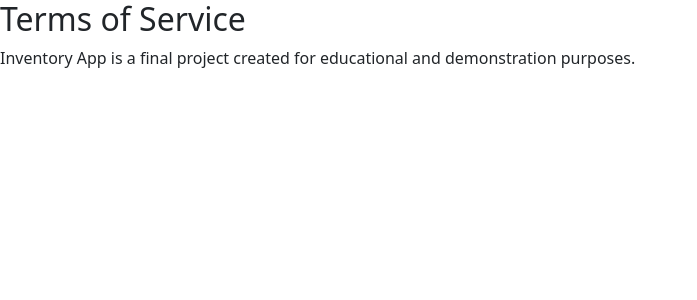
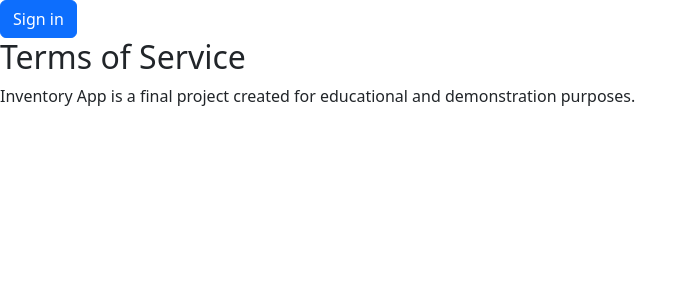
Before and after one commit to DeusVult09/inventory-app, a Rails app: page /terms in a window 1280 px wide. Shown: the top 300 px of the page, without its empty margins (0-697 px from the left). Run offline with Rails 7, Linux system fonts and the light colour scheme; some libraries are stand-ins or nearby versions.

Commit message:
Create a sign up button to test google authentication

```diff
--- a/app/views/layouts/application.html.erb
+++ b/app/views/layouts/application.html.erb
@@ -25,9 +25,13 @@
     <%= stylesheet_link_tag :app, "data-turbo-track": "reload" %>
     <%= javascript_importmap_tags %>
   </head>
-
+  <nav>
+    <%= form_with url: "/auth/google_oauth2", data: {turbo: false} do |form| %>
+      <%= form.button "Sign in", class: "btn btn-primary" %>
+    <% end %>
+  </nav>
   <body>
-    <%= render "shared/flash" %>
+    <%= render "shared/flash"%>
     <%= yield %>
   </body>
 </html>
```
